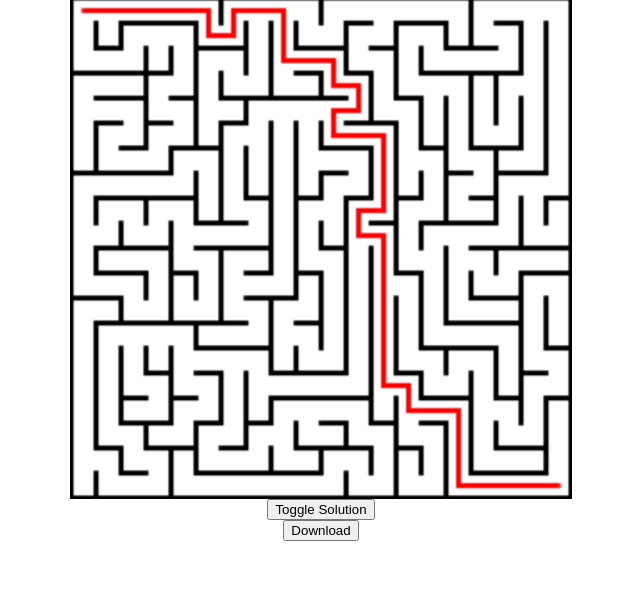
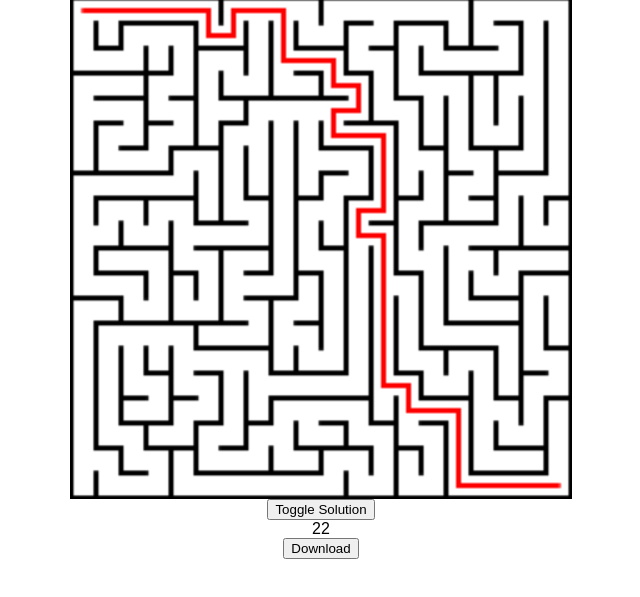
Before and after one commit to harshadeva/maze-generator, a plain HTML site: page index.html in a window 1280 px wide. Both pictures are taken after a click on the button "Toggle Solution". Shown: the part 151-748 px from the top of the page, without its empty margins (319-959 px from the left). Drawn offline with Linux system fonts and the light colour scheme.

Commit message:
bends count show correctly

```diff
--- a/index.html
+++ b/index.html
@@ -11,6 +11,7 @@
     <button id="generate">Generate Maze</button>
     <canvas id="mazeCanvas"></canvas>
     <button id="solve">Toggle Solution</button>
+    <span id="bends"></span>
     <button id="download">Download</button>
     <script src="script.js"></script>
 </body>
--- a/script.js
+++ b/script.js
@@ -271,15 +271,34 @@ class Maze {
         ctx.lineWidth = 2;
 
         let cellSize = canvas.width / this.dimension;
+        let bends = 0;
 
         ctx.beginPath();
         ctx.moveTo((solution[0][1] * cellSize) + cellSize / 2, (solution[0][0] * cellSize) + cellSize / 2);
 
+        let prevDirection = null;
         for (let i = 1; i < solution.length; i++) {
+            let dx = solution[i][1] - solution[i - 1][1];
+            let dy = solution[i][0] - solution[i - 1][0];
+            let direction;
+
+            if (dx !== 0) {
+                direction = 'horizontal';
+            } else {
+                direction = 'vertical';
+            }
+
+            if (prevDirection && direction !== prevDirection) {
+                bends++;
+            }
+
+            prevDirection = direction;
             ctx.lineTo((solution[i][1] * cellSize) + cellSize / 2, (solution[i][0] * cellSize) + cellSize / 2);
         }
 
         ctx.stroke();
+
+        document.getElementById('bends').textContent = bends;
     }
 
     toggleSolution() {
```
